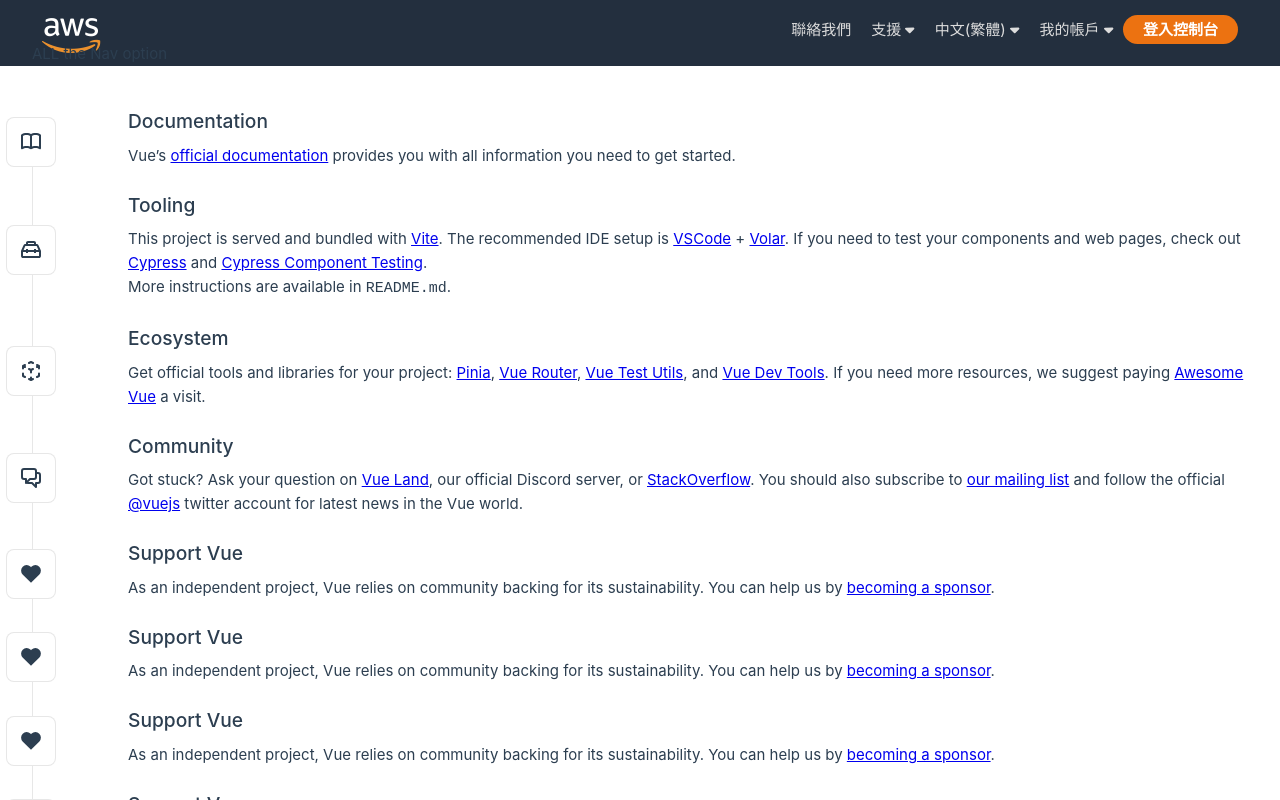
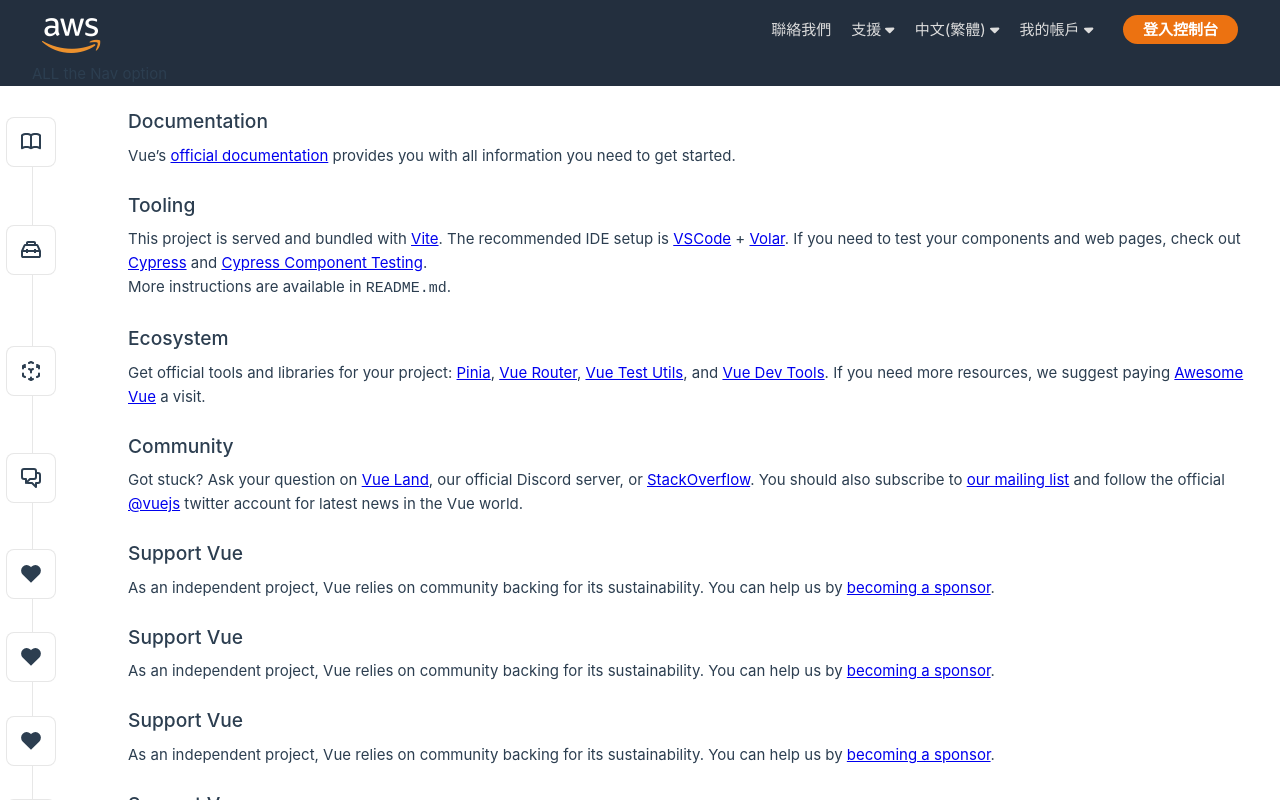
Before and after one commit to tyuterry/vue-aws_website-test-proj, a Vue app: page / in a window 1280 px wide. Shown: the top 800 px of the page. Built offline with nearby package versions, Linux system fonts and the light colour scheme.

Commit message:
add account dropdown item href

```diff
--- a/src/components/AccountOption.vue
+++ b/src/components/AccountOption.vue
@@ -149,8 +149,10 @@
     color: white;
     font-weight: 800;
     background-color: rgb(236, 114, 17);
+    margin-left: 20px;
     padding: 5px 20px;
     border-radius: 40px;
+    cursor :pointer;
   }
   .consoleBtn:hover{
     background-color: rgb(235, 95, 7)
--- a/src/components/AccountOptionDropdown.vue
+++ b/src/components/AccountOptionDropdown.vue
@@ -41,7 +41,7 @@
     <div v-show="selfhover" class="dropdown" @mouseover="mouseover()" @mouseout="mouseout()">
       <div class="up"></div>
       <div v-for="child of prop.child" class="dropdownitem">
-        {{child.name}}
+        <a :href="child.href" >{{child.name}}</a>
       </div>
     </div>
   </div>
@@ -61,11 +61,12 @@
   padding:15px;
   transform: translate(-50%,5px);
 }
-.dropdownitem{
+.dropdownitem, .dropdownitem>a{
   padding: 5px;
   white-space: nowrap;
   color: black;
   font-size: small;
+  text-decoration: none;
 }
 .up{
   width: 0;
--- a/src/components/TopNavBar.vue
+++ b/src/components/TopNavBar.vue
@@ -15,7 +15,7 @@
         <AccountOption />
       </div>
     </div>
-    <div>ALL the Nav option</div>
+    <div style="padding-top: 20px;">ALL the Nav option</div>
   </div>
 </template>
 
```
